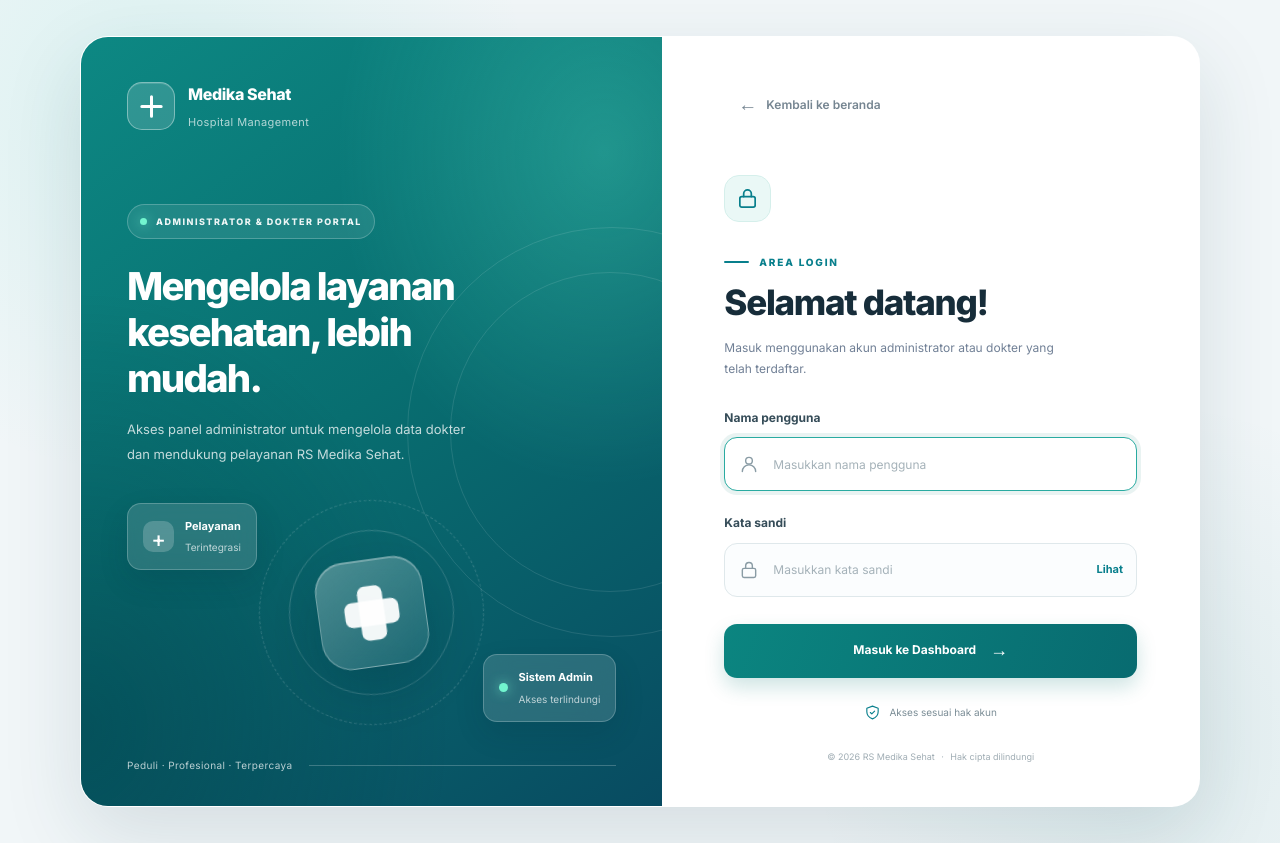
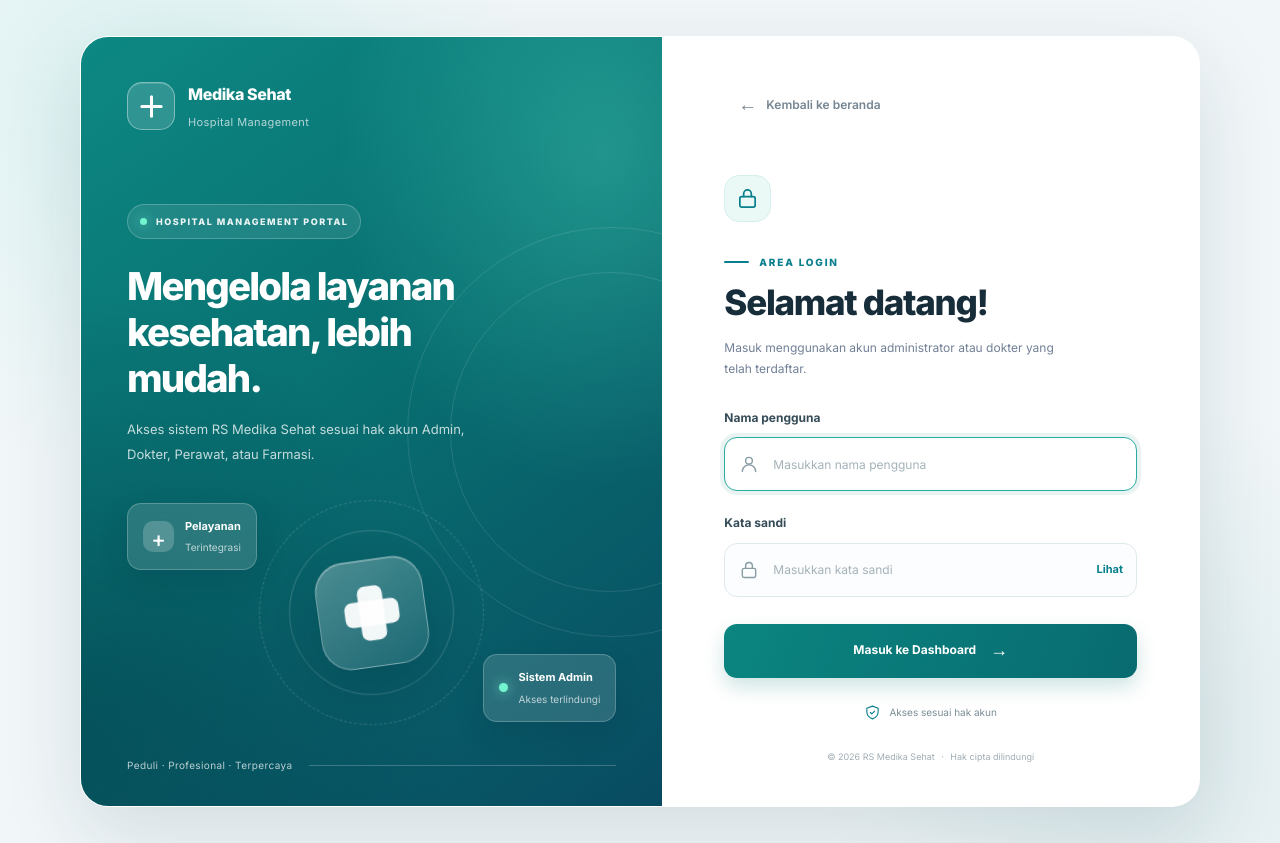
Before and after one commit to chanjr227/sistem-rumah-sakit, a PHP site: page /admin/login.php in a window 1280 px wide. Run offline with PHP 8.4, Linux system fonts and the light colour scheme.

Commit message:
hak akses

```diff
--- a/admin/auth.php
+++ b/admin/auth.php
@@ -2,6 +2,9 @@
 
 declare(strict_types=1);
 
+/**
+ * Memulai sesi pengguna.
+ */
 function startAdminSession(): void
 {
     if (session_status() === PHP_SESSION_ACTIVE) {
@@ -10,59 +13,138 @@ function startAdminSession(): void
 
     session_set_cookie_params([
         'httponly' => true,
-        'secure' => isset($_SERVER['HTTPS']) && $_SERVER['HTTPS'] !== 'off',
+        'secure' => isset($_SERVER['HTTPS'])
+            && $_SERVER['HTTPS'] !== 'off',
         'samesite' => 'Strict',
     ]);
+
     session_start();
 }
 
+/**
+ * Membuat token CSRF.
+ */
 function adminCsrfToken(): string
 {
     startAdminSession();
+
     if (!isset($_SESSION['admin_csrf_token'])) {
-        $_SESSION['admin_csrf_token'] = bin2hex(random_bytes(32));
+        $_SESSION['admin_csrf_token'] = bin2hex(
+            random_bytes(32)
+        );
     }
 
     return $_SESSION['admin_csrf_token'];
 }
 
+/**
+ * Memeriksa token CSRF.
+ */
 function verifyAdminCsrfToken(): bool
 {
+    startAdminSession();
+
     $submittedToken = $_POST['csrf_token'] ?? '';
+
     return is_string($submittedToken)
         && isset($_SESSION['admin_csrf_token'])
-        && hash_equals($_SESSION['admin_csrf_token'], $submittedToken);
+        && hash_equals(
+            $_SESSION['admin_csrf_token'],
+            $submittedToken
+        );
 }
 
+/**
+ * Memeriksa apakah pengguna sudah login.
+ */
+function isUserLoggedIn(): bool
+{
+    startAdminSession();
 
+    return !empty($_SESSION['admin_authenticated'])
+        && isset($_SESSION['account_role'])
+        && in_array(
+            $_SESSION['account_role'],
+            ['admin', 'dokter', 'perawat', 'farmasi'],
+            true
+        );
+}
+
+/**
+ * Memeriksa role pengguna.
+ *
+ * Admin dapat diberikan akses lintas modul jika diperlukan.
+ * Sesuaikan kebijakan ini dengan kebutuhan rumah sakit.
+ */
+function requireRole(array $allowedRoles): void
+{
+    startAdminSession();
+
+    if (!isUserLoggedIn()) {
+        header('Location: /rumah_sakit/admin/login.php');
+        exit;
+    }
+
+    $currentRole = (string) $_SESSION['account_role'];
+
+    if (
+        $currentRole !== 'admin'
+        && !in_array($currentRole, $allowedRoles, true)
+    ) {
+        http_response_code(403);
+
+        exit('403 - Anda tidak memiliki izin untuk mengakses halaman ini.');
+    }
+}
+
+/**
+ * Akses khusus Admin.
+ */
 function requireAdminLogin(): void
 {
     startAdminSession();
 
     if (
-        empty($_SESSION['admin_authenticated']) ||
-        ($_SESSION['account_role'] ?? '') !== 'admin'
+        empty($_SESSION['admin_authenticated'])
+        || ($_SESSION['account_role'] ?? '') !== 'admin'
     ) {
         header('Location: /rumah_sakit/admin/login.php');
         exit;
     }
 }
 
+/**
+ * Akses khusus Dokter.
+ */
 function requireDoctorLogin(): void
 {
-    startAdminSession();
+    requireRole(['dokter']);
 
-    if (
-        empty($_SESSION['admin_authenticated']) ||
-        ($_SESSION['account_role'] ?? '') !== 'dokter' ||
-        empty($_SESSION['doctor_id'])
-    ) {
-        header('Location: /rumah_sakit/admin/login.php');
-        exit;
+    if (empty($_SESSION['doctor_id'])) {
+        http_response_code(403);
+        exit('Akun dokter belum terhubung dengan data dokter.');
     }
 }
 
+/**
+ * Akses khusus Perawat.
+ */
+function requireNurseLogin(): void
+{
+    requireRole(['perawat']);
+}
 
+/**
+ * Akses khusus Farmasi.
+ */
+function requirePharmacyLogin(): void
+{
+    requireRole(['farmasi']);
+}
+
+/**
+ * Escape teks untuk ditampilkan di HTML.
+ */
 function escapeHtml(string $value): string
 {
     return htmlspecialchars(
--- a/admin/login.php
+++ b/admin/login.php
@@ -3,7 +3,6 @@
 declare(strict_types=1);
 
 require_once __DIR__ . '/auth.php';
-
 require_once __DIR__ . '/../config/database.php';
 
 startAdminSession();
@@ -11,102 +10,109 @@ startAdminSession();
 $errorMessage = '';
 $invalidCredentials = false;
 $loginSuccess = false;
+
 $redirectUrl = '/rumah_sakit/admin/index.php';
 $welcomeMessage = 'Selamat datang kembali, Admin.';
 
-// Jika sudah login, arahkan berdasarkan jenis akun.
+/**
+ * Tentukan halaman awal berdasarkan role akun.
+ */
+function getRoleRedirect(string $role): string
+{
+  return match ($role) {
+    'admin' => '/rumah_sakit/admin/index.php',
+    'dokter' => '/rumah_sakit/admin/dokter/input_rekam_medis.php',
+    'perawat' => '/rumah_sakit/admin/perawat/index.php',
+    'farmasi' => '/rumah_sakit/admin/farmasi/data_obat.php',
+    default => '/rumah_sakit/admin/index.php',
+  };
+}
 
+function getRoleWelcome(string $role): string
+{
+  return match ($role) {
+    'admin' => 'Selamat datang kembali, Admin.',
+    'dokter' => 'Selamat datang kembali, Dokter.',
+    'perawat' => 'Selamat datang kembali, Perawat.',
+    'farmasi' => 'Selamat datang kembali, Petugas Farmasi.',
+    default => 'Selamat datang kembali.',
+  };
+}
+
+/**
+ * Jika sudah login, arahkan sesuai role.
+ */
 if (!empty($_SESSION['admin_authenticated'])) {
+  $currentRole = (string) ($_SESSION['account_role'] ?? '');
 
-  if (($_SESSION['account_role'] ?? '') === 'dokter') {
-
-    header('Location: /rumah_sakit/admin/dokter/input_rekam_medis.php');
-  } else {
-
-    header('Location: /rumah_sakit/admin/index.php');
-  }
-
+  header('Location: ' . getRoleRedirect($currentRole));
   exit;
 }
 
-// Proses login.
-
+/**
+ * Proses login.
+ */
 if (($_SERVER['REQUEST_METHOD'] ?? 'GET') === 'POST') {
 
   if (!verifyAdminCsrfToken()) {
-
     http_response_code(403);
-
     $errorMessage = 'Sesi formulir tidak valid. Muat ulang halaman dan coba lagi.';
   } else {
 
     $usernameValue = $_POST['username'] ?? '';
-
     $passwordValue = $_POST['password'] ?? '';
 
     $username = is_string($usernameValue) ? trim($usernameValue) : '';
-
     $password = is_string($passwordValue) ? $passwordValue : '';
 
     if ($username === '' || $password === '') {
-
       http_response_code(422);
-
       $errorMessage = 'Nama pengguna dan kata sandi wajib diisi.';
     } else {
 
       try {
-
         $connection = getDatabaseConnection();
 
         $statement = $connection->prepare(
-
           'SELECT id, username, password_hash, role, doctor_id
-
                      FROM admins
-
                      WHERE username = :username
-
                      LIMIT 1'
-
         );
 
         $statement->execute([
-
           'username' => $username,
-
         ]);
 
         $account = $statement->fetch(PDO::FETCH_ASSOC);
 
+        $allowedRoles = [
+          'admin',
+          'dokter',
+          'perawat',
+          'farmasi',
+        ];
+
         $validAccount = (
-
           is_array($account)
-
-          && isset($account['password_hash'], $account['role'])
-
+          && isset(
+            $account['id'],
+            $account['password_hash'],
+            $account['role']
+          )
+          && in_array(
+            (string) $account['role'],
+            $allowedRoles,
+            true
+          )
           && password_verify(
-
             $password,
-
             (string) $account['password_hash']
-
           )
-
           && (
-
-            $account['role'] === 'admin'
-
-            || (
-
-              $account['role'] === 'dokter'
-
-              && !empty($account['doctor_id'])
-
-            )
-
+            $account['role'] !== 'dokter'
+            || !empty($account['doctor_id'])
           )
-
         );
 
         if ($validAccount) {
@@ -114,49 +120,36 @@ if (($_SERVER['REQUEST_METHOD'] ?? 'GET') === 'POST') {
           session_regenerate_id(true);
 
           $_SESSION['admin_authenticated'] = true;
-
           $_SESSION['admin_id'] = (int) $account['id'];
-
           $_SESSION['admin_username'] = (string) $account['username'];
-
           $_SESSION['account_role'] = (string) $account['role'];
 
+          // Hubungkan akun dokter dengan data dokter.
           if ($account['role'] === 'dokter') {
-
             $_SESSION['doctor_id'] = (int) $account['doctor_id'];
           } else {
-
             unset($_SESSION['doctor_id']);
           }
 
-          // Tentukan tujuan dan pesan sesuai jenis akun.
-          if ($account['role'] === 'dokter') {
-            $redirectUrl = '/rumah_sakit/admin/dokter/input_rekam_medis.php';
-            $welcomeMessage = 'Selamat datang kembali, Dokter.';
-          } else {
-            unset($_SESSION['doctor_id']);
-            $redirectUrl = '/rumah_sakit/admin/index.php';
-            $welcomeMessage = 'Selamat datang kembali, Admin.';
-          }
+          // Tentukan tujuan dan pesan sesuai role.
+          $role = (string) $account['role'];
 
-          // Hapus token lama. Token baru dibuat jika diperlukan.
+          $redirectUrl = getRoleRedirect($role);
+          $welcomeMessage = getRoleWelcome($role);
+
+          // Hapus token CSRF lama setelah login berhasil.
           unset($_SESSION['admin_csrf_token']);
 
-          // Tampilkan animasi login berhasil sebelum diarahkan.
           $loginSuccess = true;
+        } else {
+          http_response_code(401);
+          $invalidCredentials = true;
+          $errorMessage = 'Nama pengguna atau kata sandi tidak sesuai.';
         }
-
-        http_response_code(401);
-
-        $invalidCredentials = true;
-
-        $errorMessage = 'Nama pengguna atau kata sandi tidak sesuai.';
       } catch (PDOException $exception) {
 
         error_log(
-
           'Login database error: ' . $exception->getMessage()
-
         );
 
         http_response_code(503);
@@ -295,7 +288,7 @@ $csrfToken = adminCsrfToken();
 
           <span class="admin-visual-tag">
 
-            <span></span> ADMINISTRATOR & DOKTER PORTAL
+            <span></span> HOSPITAL MANAGEMENT PORTAL
 
           </span>
 
@@ -303,9 +296,8 @@ $csrfToken = adminCsrfToken();
 
           <p>
 
-            Akses panel administrator untuk mengelola data dokter
-
-            dan mendukung pelayanan RS Medika Sehat.
+            Akses sistem RS Medika Sehat sesuai hak akun
+            Admin, Dokter, Perawat, atau Farmasi.
 
           </p>
 
```
